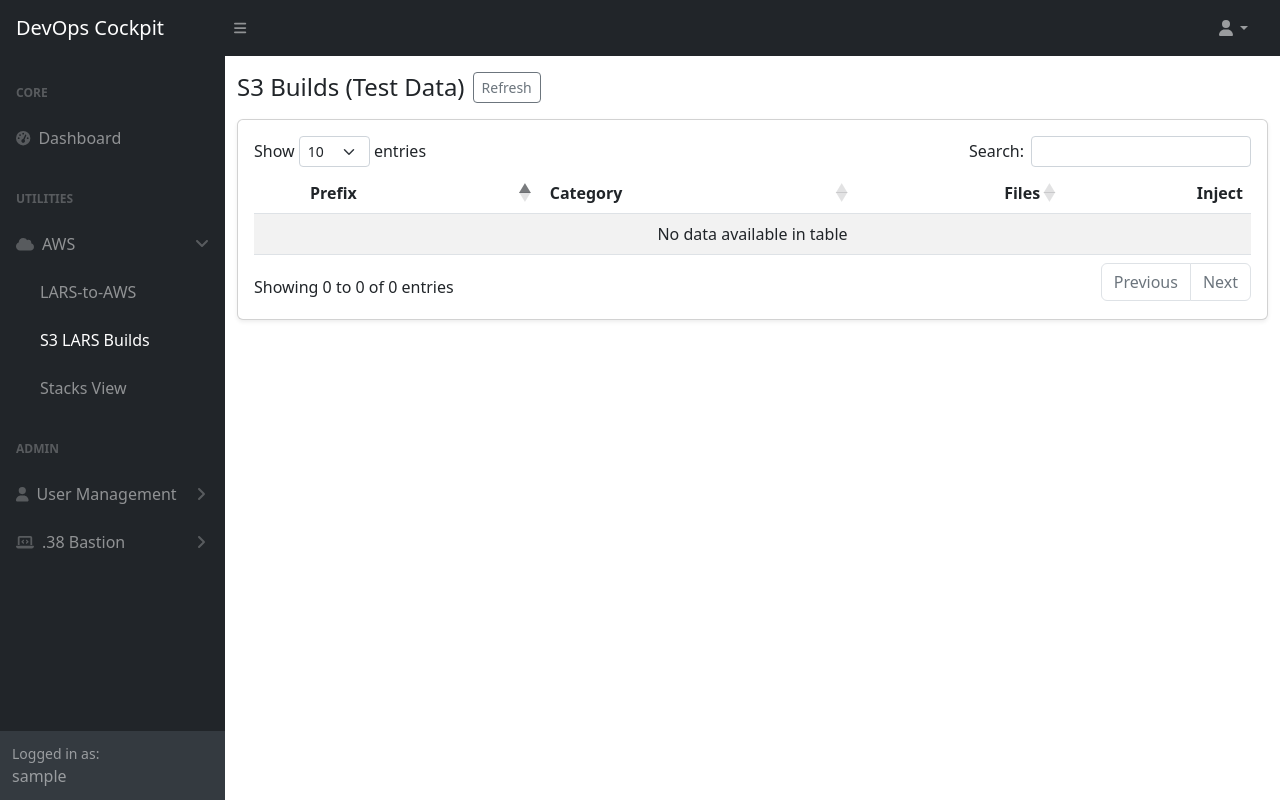
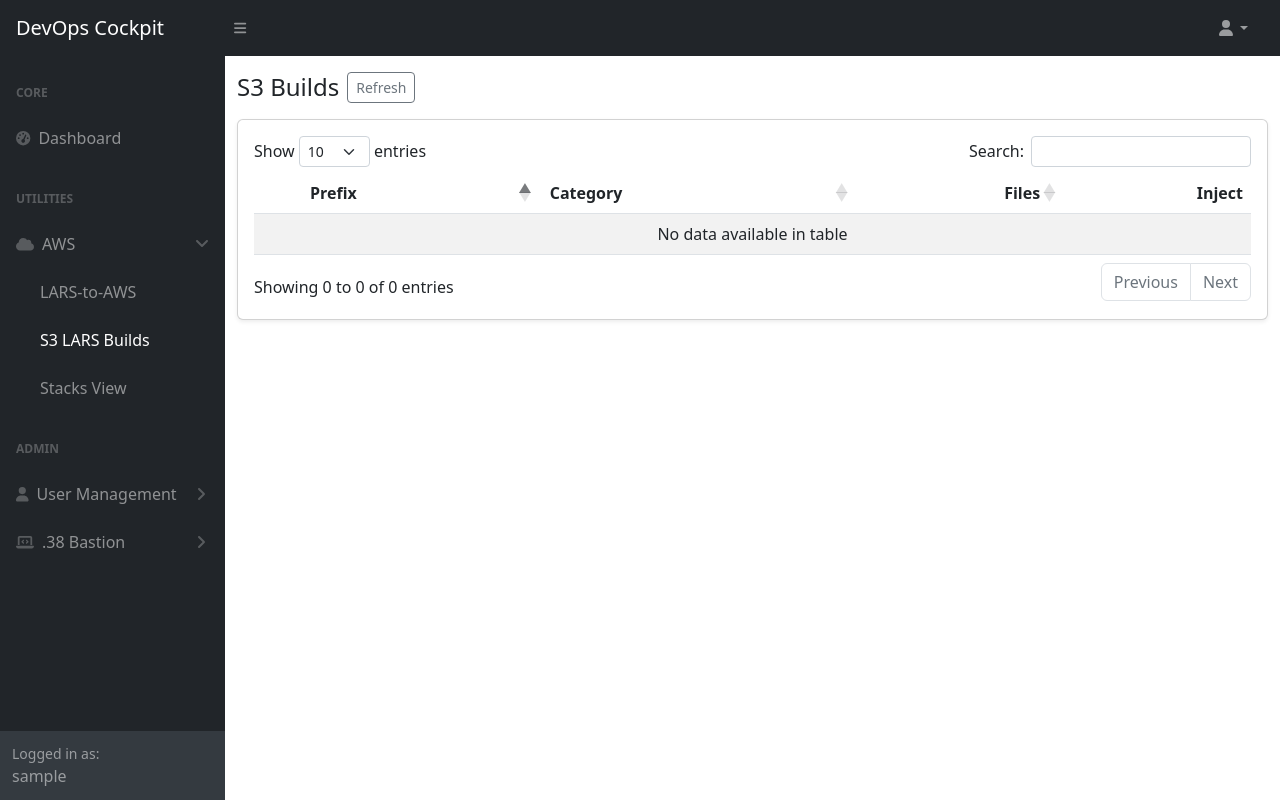
Before and after one commit to julianamindev/flaskv2, a Flask app: page /aws/s3_builds in a window 1280 px wide. Run offline with Flask 3, Linux system fonts and the light colour scheme; a user stored in the database is signed in; tables that the repository leaves empty hold one stand-in row (values such as "Sample post"); data that the repository does not hold is empty; parts of the project's set-up code (start-up, migrations or seed data) failed here and were passed over; some libraries are stand-ins or nearby versions.

Commit message:
WIP - clean up

```diff
--- a/flaskv2/templates/aws/s3_builds.html
+++ b/flaskv2/templates/aws/s3_builds.html
@@ -9,7 +9,7 @@
 {% block main %}
 <div class="container-fluid py-3">
     <div class="d-flex align-items-center gap-2 mb-3 flex-wrap">
-        <h4 class="mb-0">S3 Builds (Test Data)</h4>
+        <h4 class="mb-0">S3 Builds</h4>
         <button class="btn btn-outline-secondary btn-sm" onclick="location.reload()">Refresh</button>
     </div>
 
--- a/flaskv2/utils/contants.py
+++ b/flaskv2/utils/contants.py
@@ -12,7 +12,7 @@ TMP_BUILDS_CLEAR_LIST = [
     "mt_dependencies.txt",
 ]
 
-TMP_BUILDS_FILTER_REGEX = r"Install-.*\.jar|mt_dependencies\.txt|MIG_scripts\.jar"
+TMP_BUILDS_FILTER_REGEX = r"Install-.*\.jar|mt_dependencies\.txt|MIG_scripts\.jar|LANDMARK\.jar|grid-installer\.jar"
 
 # --------------------------------------------------------
 # --------------------------------------------------------
```
